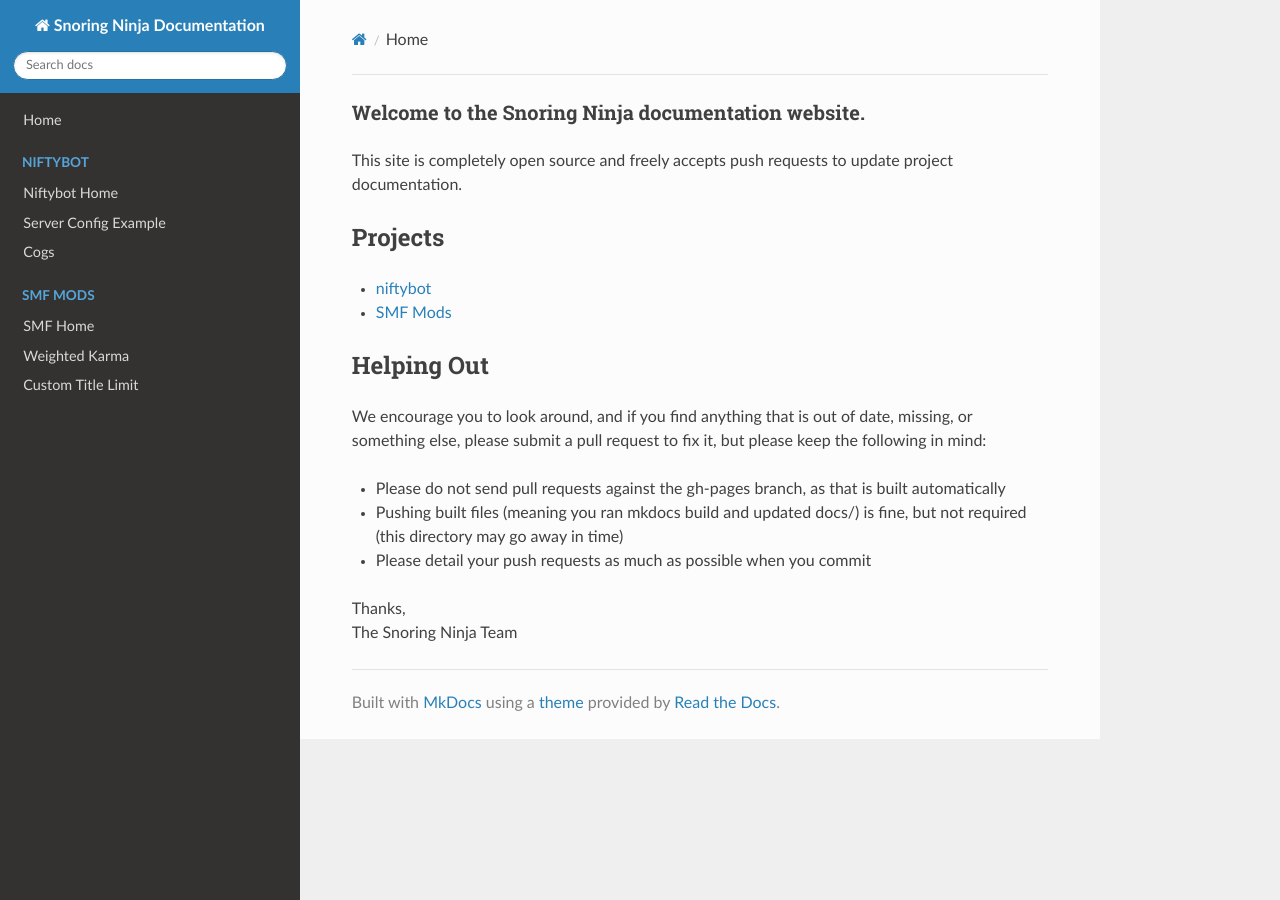
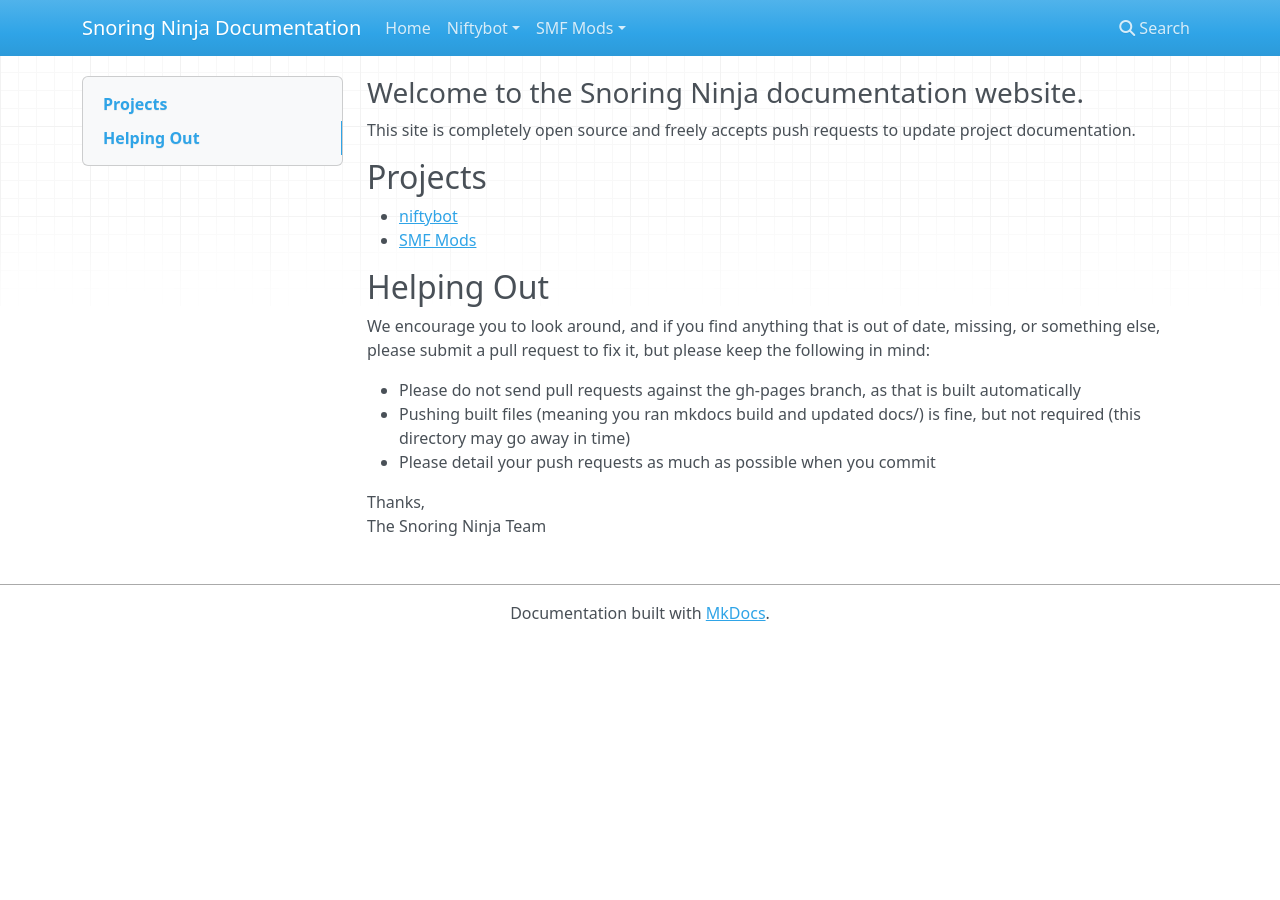
Before and after one commit to snoringninja/docs, an MkDocs documentation site: the page built from src/index.md, in a window 1280 px wide. Built offline with MkDocs 1.6.1, drawn with Linux system fonts in a browser that asks for light colours; nearby versions of some CDN libraries.

Commit message:
Update mkdocs.yml

```diff
--- a/mkdocs.yml
+++ b/mkdocs.yml
@@ -12,7 +12,8 @@
         - 'SMF Home': 'smf'
         - 'Weighted Karma': 'smf/weighted_karma.md'
         - 'Custom Title Limit': 'smf/custom_title_limits.md'
-theme: readthedocs
+theme:
+name: readthedocs
 markdown_extensions:
   - admonition
   - def_list
```
